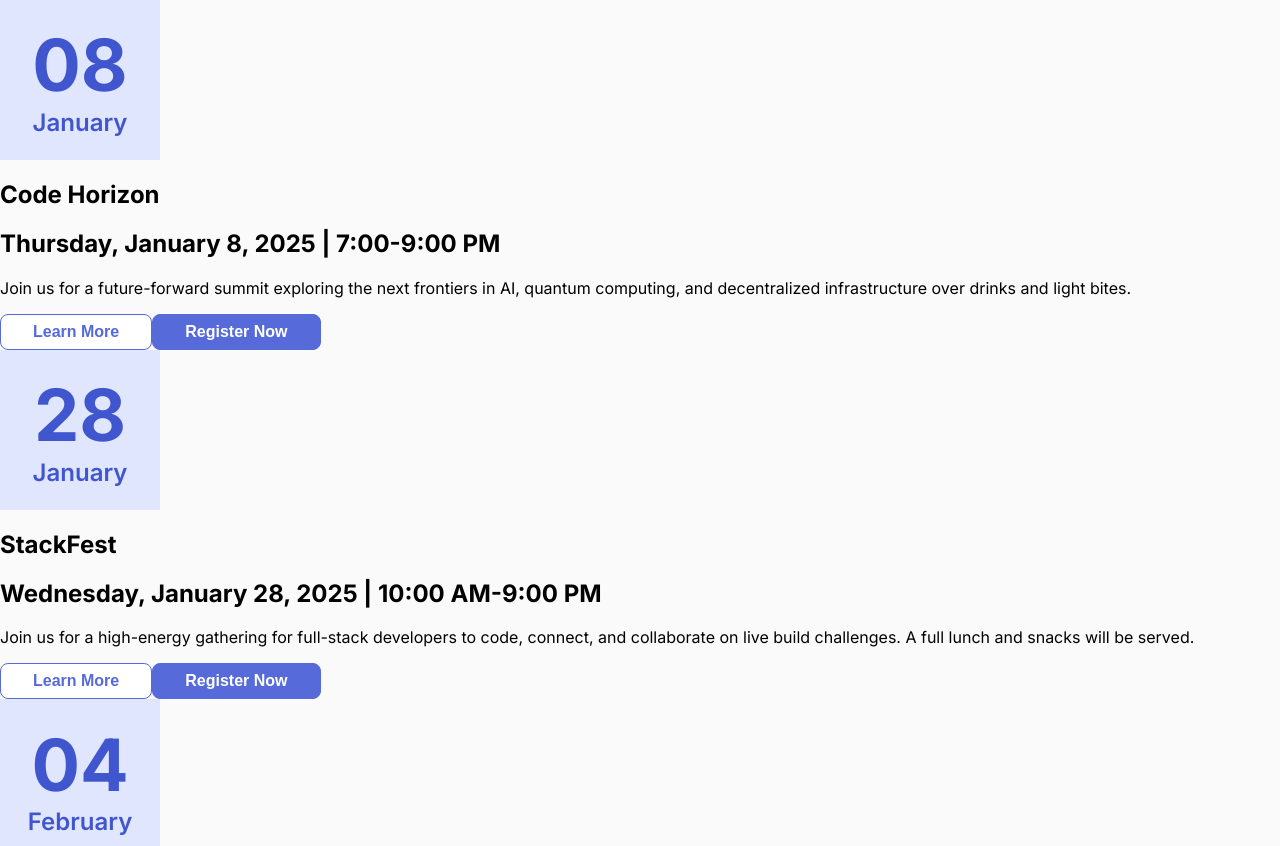
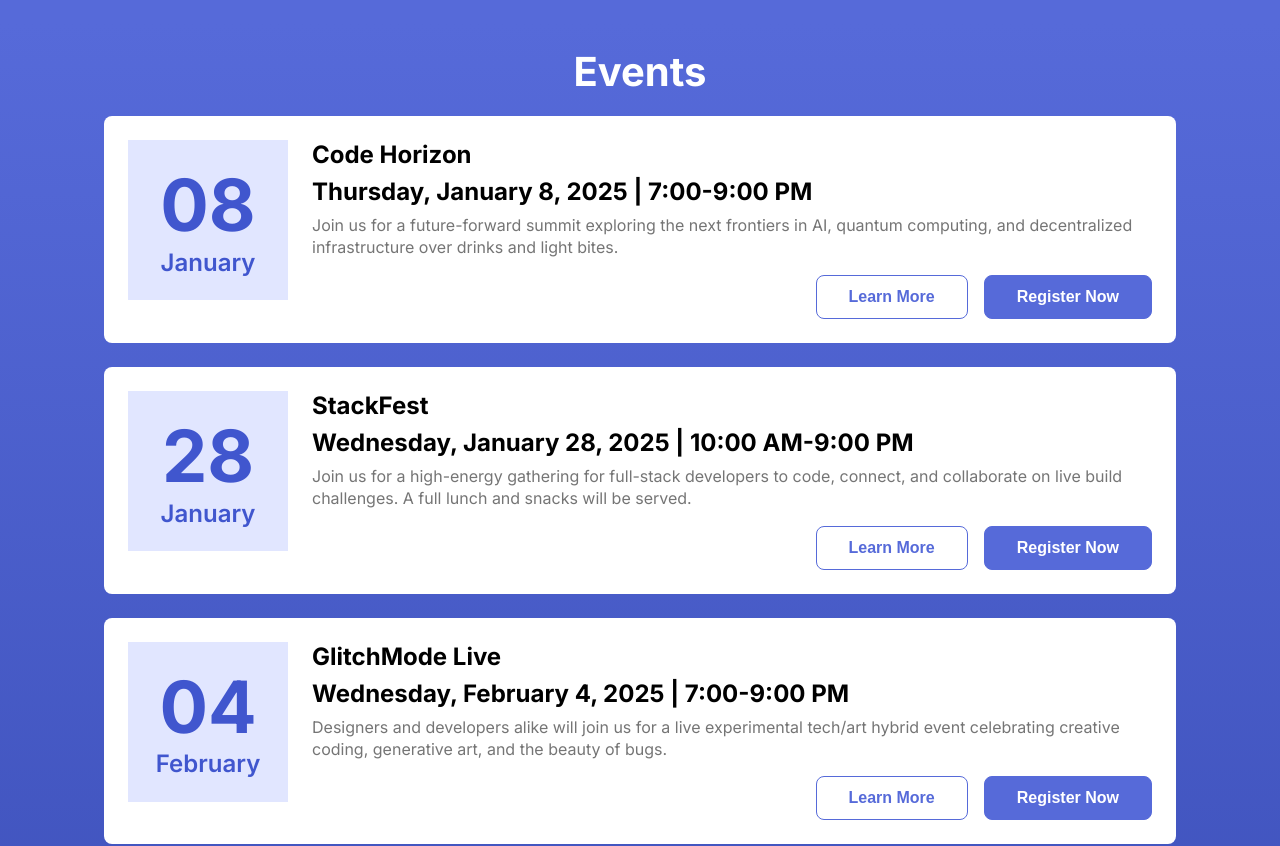
Before and after one commit to hellsten/Eventure-Sprint, a React (Vite) app: page / in a window 1280 px wide. Shown: the top 846 px of the page. Built offline with nearby package versions, Linux system fonts and the light colour scheme.

Commit message:
Adding styling to event cards

```diff
--- a/src/App.jsx
+++ b/src/App.jsx
@@ -1,12 +1,15 @@
 import "./App.scss";
 
+import PageHeader from "./components/PageHeader/PageHeader.jsx";
 import EventList from "./components/EventList/EventList.jsx"
 import ComponentDocs from "./pages/ComponentDocs/ComponentDocs.jsx";
 
 const App = () => {
   return (
     <>
-      <EventList />
+      <PageHeader title="Events">
+        <EventList />
+      </PageHeader>
       <ComponentDocs />
     </>
   );
--- a/src/components/EventCard/EventCard.jsx
+++ b/src/components/EventCard/EventCard.jsx
@@ -32,18 +32,20 @@ const year = d.getFullYear();
 
 
   return (
-    <section className="event">
-        <div className="event__graphic">
+    <section className="event-card">
+        <div className="event-card__graphic">
             <EventGraphic date={props.date} />
         </div>
-        <div className="event__info">
-            <h1>{props.title}</h1>
-            <h2>{dayOfWeekName}, {monthName} {dayOfMonth}, {year} | {props.time}</h2>
-            <p>{props.paragraph}</p>
-        </div>
-        <div className="event__buttons">
-            <SecondaryButton>Learn More</SecondaryButton>
-            <Button>Register Now</Button>
+        <div className="event-card__info">
+            <div className="event-card__data">
+                <h1 className="event-card__data-title">{props.title}</h1>
+                <h2 className="event-card__data-time">{dayOfWeekName}, {monthName} {dayOfMonth}, {year} | {props.time}</h2>
+                <p className="event-card__data-paragraph">{props.paragraph}</p>
+            </div>
+            <div className="event-card__buttons">
+                <SecondaryButton className="event-card__button">Learn More</SecondaryButton>
+                <Button className="event-card__button">Register Now</Button>
+            </div>
         </div>
     </section>
   );
--- a/src/components/EventCard/EventCard.scss
+++ b/src/components/EventCard/EventCard.scss
@@ -0,0 +1,45 @@
+@use "../../styles/variables" as *;
+
+.event-card{
+    width: 1072px;
+    min-width: 240px;
+    display: flex;
+    background-color: $color-white;
+    border-radius: 0.5rem;
+    border-color: $color-gray-light;
+    padding: 1.5rem;
+    gap: 1.5rem;
+    &__info{
+        min-width: 160px;
+        display: flex;
+        flex-direction: column;
+        gap: 1rem;
+    }
+    &__data{
+        display: flex;
+        flex-direction: column;
+        gap: 8px;
+        &-title{
+            margin: 0;
+        }
+        &-time{
+            margin: 0;
+        }
+        &-paragraph{
+            margin: 0;
+            font-weight: 400;
+            font-size: 1rem;
+            line-height: 140%;
+            letter-spacing: 0%;
+            color: $color-gray-dark;
+        }
+    }
+    &__buttons{
+        display: flex;
+        justify-content: right;
+        gap: 1rem;
+    }
+    &__button{
+        height: 44px;
+    }
+}
--- a/src/components/EventList/EventList.jsx
+++ b/src/components/EventList/EventList.jsx
@@ -5,35 +5,35 @@ import EventCard from "../EventCard/EventCard.jsx"
 const EventList = () => {
 
   return (
-    <div>
+    <div className="event-list">
         {/* Notes:
             - adding T12:00:00Z at the end of date prop corrects the date bug
             - time prop not consistent throughout but decided to leave it the way it is to match the MockUps*/}
-        <EventCard
+        <EventCard className="event-list__card"
             title="Code Horizon"
             date="2025-01-08T12:00:00Z"
             time="7:00-9:00 PM"
             paragraph="Join us for a future-forward summit exploring the next frontiers in AI, quantum computing, and decentralized infrastructure over drinks and light bites."
             />
-        <EventCard
+        <EventCard className="event-list__card"
             title="StackFest"
             date="2025-01-28T12:00:00Z"
             time="10:00 AM-9:00 PM"
             paragraph="Join us for a high-energy gathering for full-stack developers to code, connect, and collaborate on live build challenges. A full lunch and snacks will be served."
             />
-        <EventCard
+        <EventCard className="event-list__card"
             title="GlitchMode Live"
             date="2025-02-04T12:00:00Z"
             time="7:00-9:00 PM"
             paragraph="Designers and developers alike will join us for a live experimental tech/art hybrid event celebrating creative coding, generative art, and the beauty of bugs."
             />
-        <EventCard
+        <EventCard className="event-list__card"
             title="Sync'd"
             date="2025-02-08T12:00:00Z"
             time="9:00 AM-6:00 PM"
             paragraph="An all-day retreat for engineering leaders who want to explore alignment techniques, systems thinking, and cross-org velocity."
             />
-        <EventCard
+        <EventCard className="event-list__card"
             title="Node & Beyond"
             date="2025-03-16T12:00:00Z"
             time="9:00 AM-5:00 PM"
--- a/src/components/EventList/EventList.scss
+++ b/src/components/EventList/EventList.scss
@@ -0,0 +1,6 @@
+.event-list{
+    display: flex;
+    flex-direction: column;
+    //margin-top: 307px;
+    gap: 24px;
+}
```
